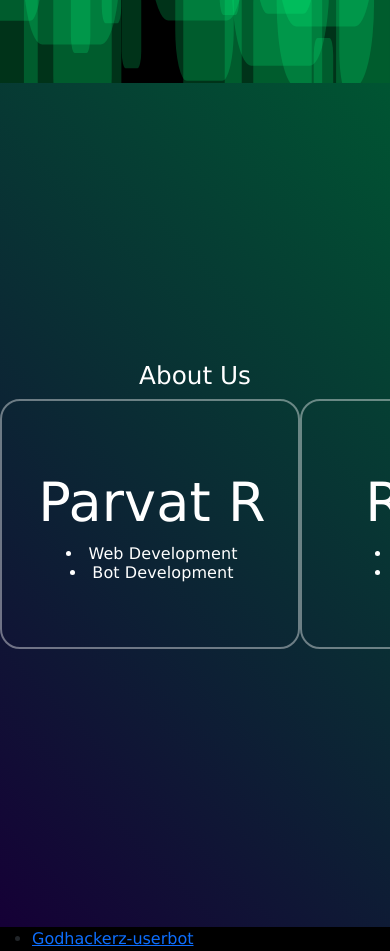
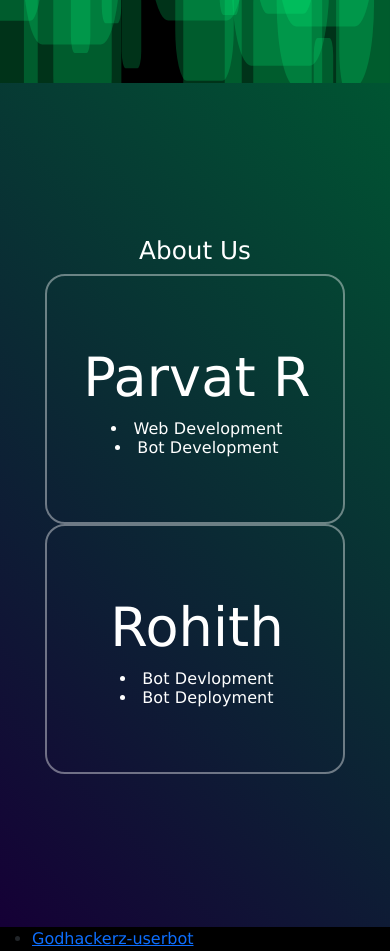
Before and after one commit to sprin-g-reen/sprin-g-reen.github.io-depricated, a PHP site: page / in a window 390 px wide; the page is wider, and only the part inside the window is pictured. Shown: the part 761-1712 px from the top of that part. Run offline with PHP 8.4, Linux system fonts and the light colour scheme; some web fonts are replaced.

Commit message:
Update index.css

```diff
--- a/index.css
+++ b/index.css
@@ -201,7 +201,7 @@ The Navigation bar.
 	width: 100vw;
 	display: flex;
 	flex-direction: row;
-	flex-wrap: auto;
+	flex-wrap: wrap;
 	align-items: center;
 	justify-content: space-around;
 }
@@ -285,3 +285,7 @@ The Navigation bar.
 .about .contents .content .more-con li a:hover{
 	color: rgba(0,155,27);
 }
+@media only screen and (max-width: 610px)  {
+        .about {}
+
+}
```
